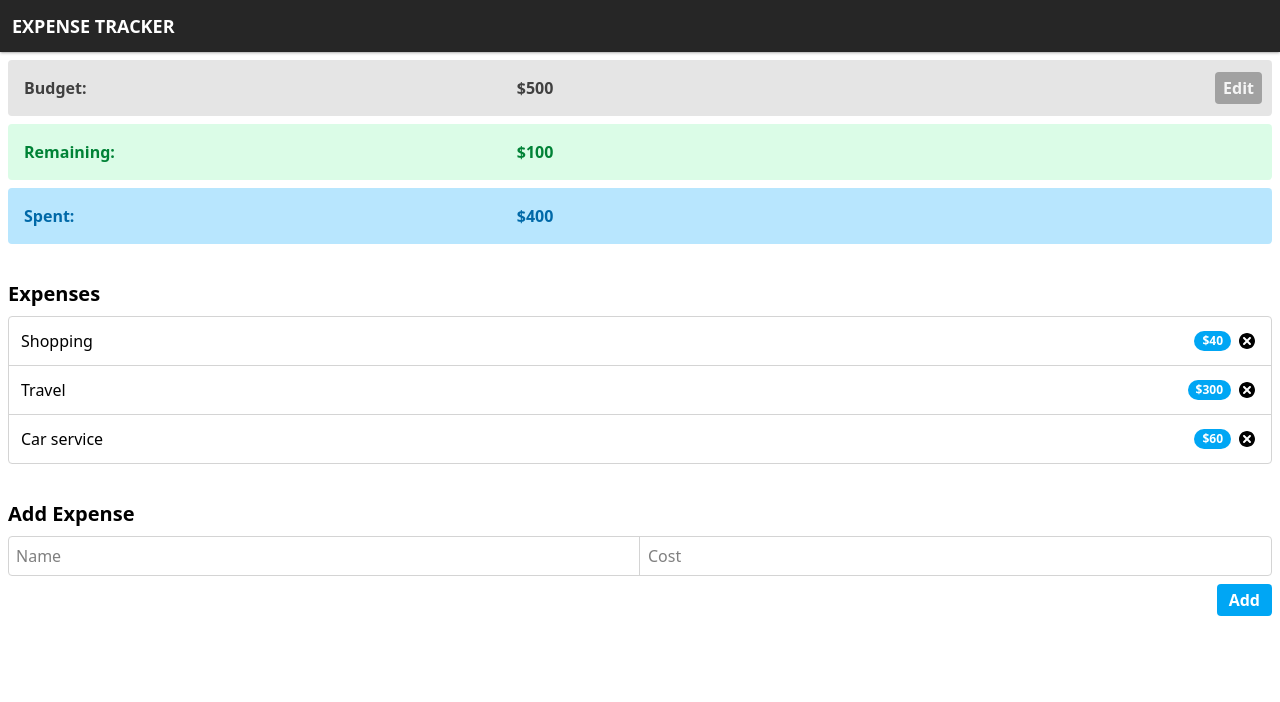
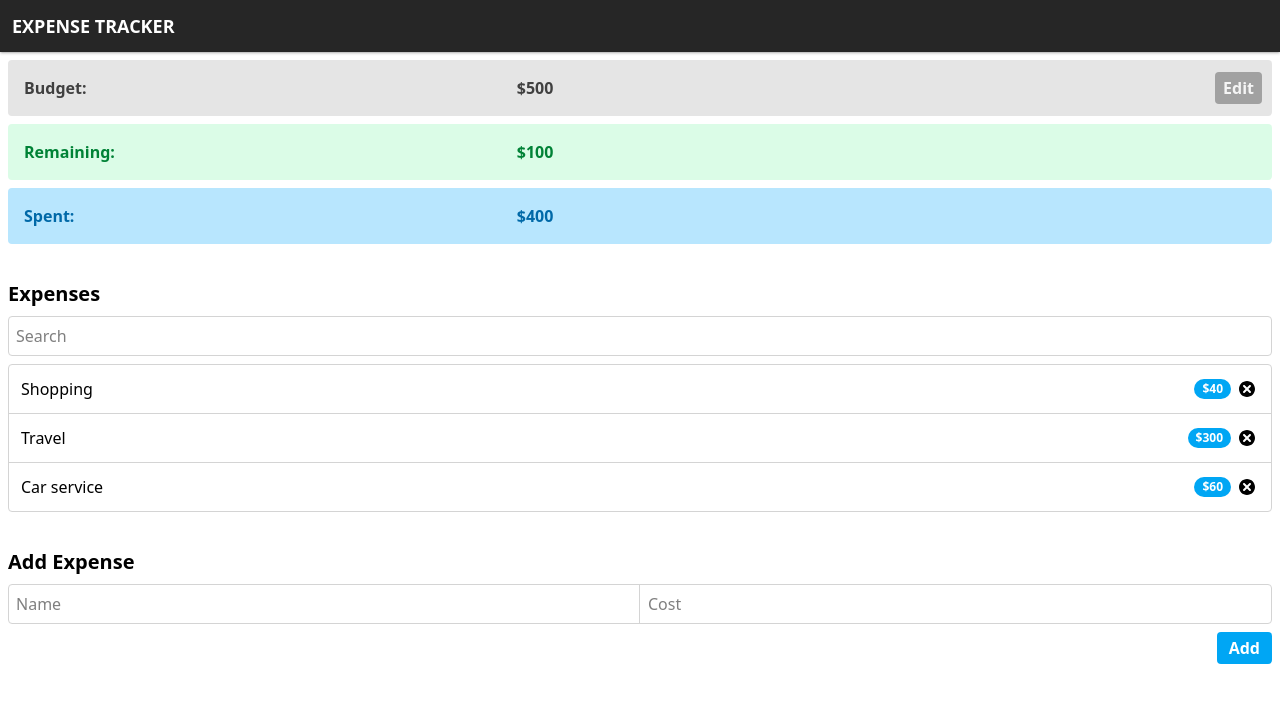
Before and after one commit to mwildan-hafidz/react-expense-tracker, a React (Vite) app: page / in a window 1280 px wide. Shown: the top 702 px of the page. Built offline with nearby package versions, Linux system fonts and the light colour scheme.

Commit message:
feat: add search expenses input to page

```diff
--- a/src/App.jsx
+++ b/src/App.jsx
@@ -1,7 +1,7 @@
 import AppProvider from "./AppProvider.jsx";
 import Navbar from "./Navbar.jsx";
 import Boxes from "./Boxes.jsx";
-import List from "./List.jsx";
+import Expenses from "./Expenses.jsx";
 import Form from "./Form.jsx";
 
 export default function App() {
@@ -15,7 +15,7 @@ export default function App() {
 
       <div className="mt-5 p-2">
         <h1 className="text-xl font-semibold mb-2">Expenses</h1>
-        <List />
+        <Expenses />
       </div>
 
       <div className="mt-5 p-2">
--- /dev/null
+++ b/src/Expenses.jsx
@@ -0,0 +1,44 @@
+import { useContext, useEffect, useState } from "react";
+import { AppContext } from "./AppContext.js";
+import List from "./List.jsx";
+
+export default function Expenses() {
+  const { expenses } = useContext(AppContext);
+
+  const [search, setSearch] = useState("");
+  const [visibleExpenses, setVisibleExpenses] = useState(expenses);
+
+  // Update visible expenses.
+  useEffect(() => {
+    setVisibleExpenses(expenses);
+
+    if (expenses.length === 0) setSearch("");
+  }, [expenses]);
+
+  // Handle search operation.
+  useEffect(() => {
+    const s = search.trim().toLowerCase();
+    if (s) {
+      setVisibleExpenses(expenses.filter((exp) => exp.content.toLowerCase().includes(s)));
+    }
+    else {
+      setVisibleExpenses(expenses);
+    }
+  }, [search, expenses]);
+
+  return (
+    <>
+      <input
+        type="text"
+        id="search"
+        autoComplete="off"
+        className="block w-full p-2 outline-1 -outline-offset-1 rounded outline-neutral-300 mb-2 focus:outline-2 focus:outline-sky-500 disabled:bg-neutral-200"
+        placeholder="Search"
+        value={search}
+        onChange={(event) => setSearch(event.target.value)}
+        disabled={expenses.length === 0}
+      />
+      <List expenses={visibleExpenses} />
+    </>
+  )
+}
--- a/src/List.jsx
+++ b/src/List.jsx
@@ -1,17 +1,13 @@
-import { useContext } from "react";
-import { AppContext } from "./AppContext.js";
 import ListItem from "./ListItem.jsx";
 
-export default function List() {
-  const { expenses } = useContext(AppContext);
-
+export default function List({ expenses }) {
   return expenses.length === 0 ? (
     <h1 className="p-3 border rounded border-neutral-300 text-center text-neutral-500">
       You don't have any expenses yet.
     </h1>
   ) : (
     <ul className="border rounded border-neutral-300 divide-neutral-300 divide-y *:p-3">
-      {expenses.map((item) => <ListItem key={item.id} item={item} />)}
+      {expenses.map((exp) => <ListItem key={exp.id} item={exp} />)}
     </ul>
   )
 }
```
